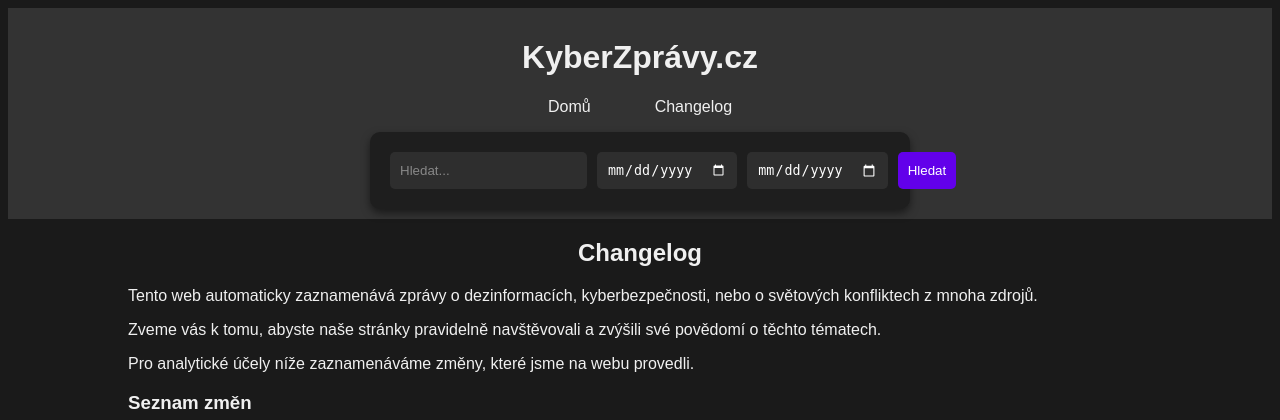
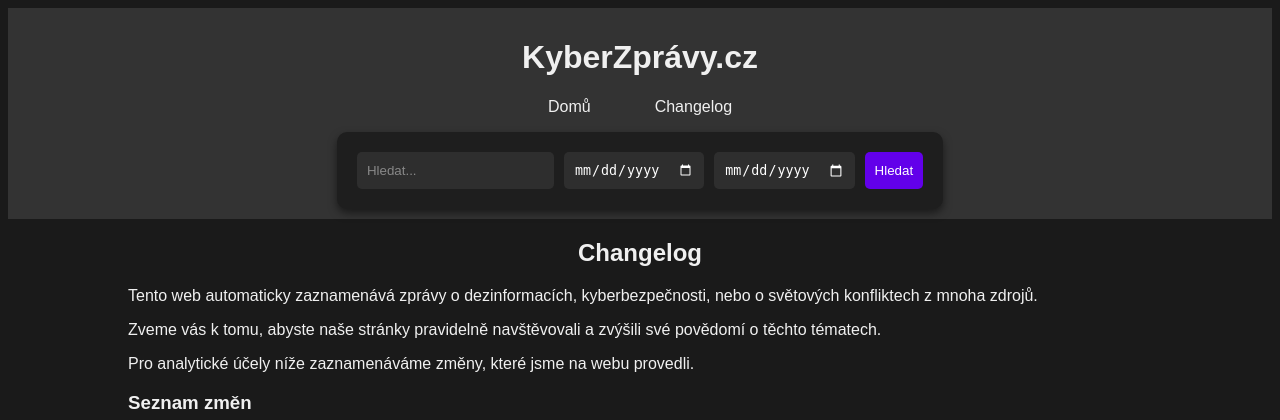
Before and after one commit to msamyel/disinfo-digest, a Flask app: page /changelog in a window 1280 px wide. Shown: the top 420 px of the page. Run offline with Flask 3, Linux system fonts and the light colour scheme; some libraries are stand-ins or nearby versions.

Commit message:
update style

```diff
--- a/static/style.css
+++ b/static/style.css
@@ -125,16 +125,17 @@ footer a:hover {
     padding: 20px;
     border-radius: 10px;
     box-shadow: 0 4px 8px rgba(0, 0, 0, 0.5);
-    max-width: 500px;
+    width: fit-content;
     margin: 0 auto;
-      color-scheme: dark;
-
+    color-scheme: dark;
 }
 
 form {
     display: flex;
     flex-direction: row;
     gap: 10px;
+    justify-content: center;
+    width: fit-content;
 }
 
 input[type="text"], input[type="date"] {
```
